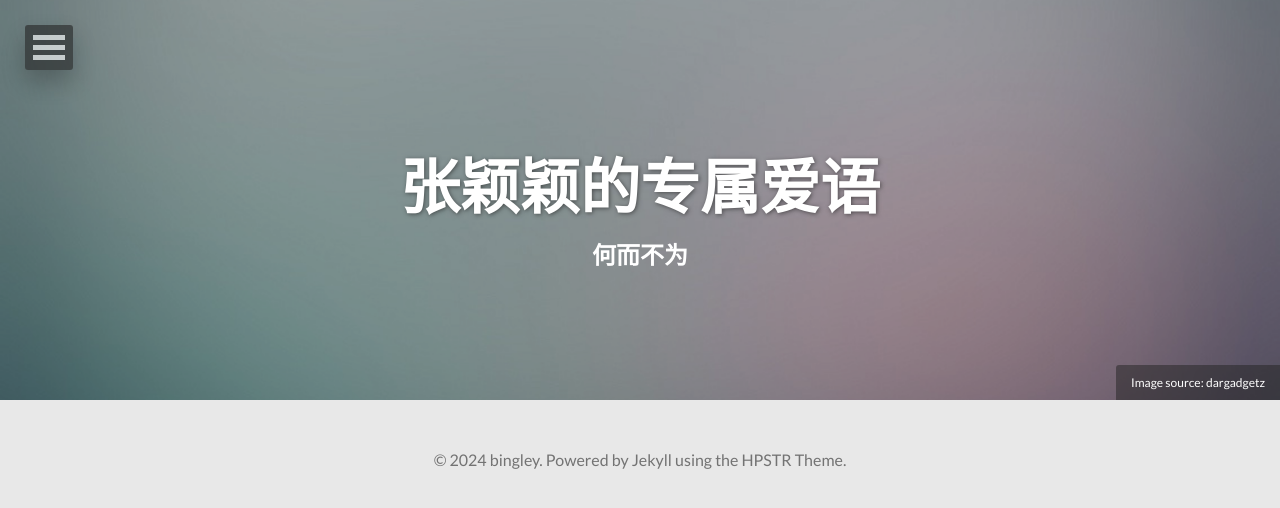
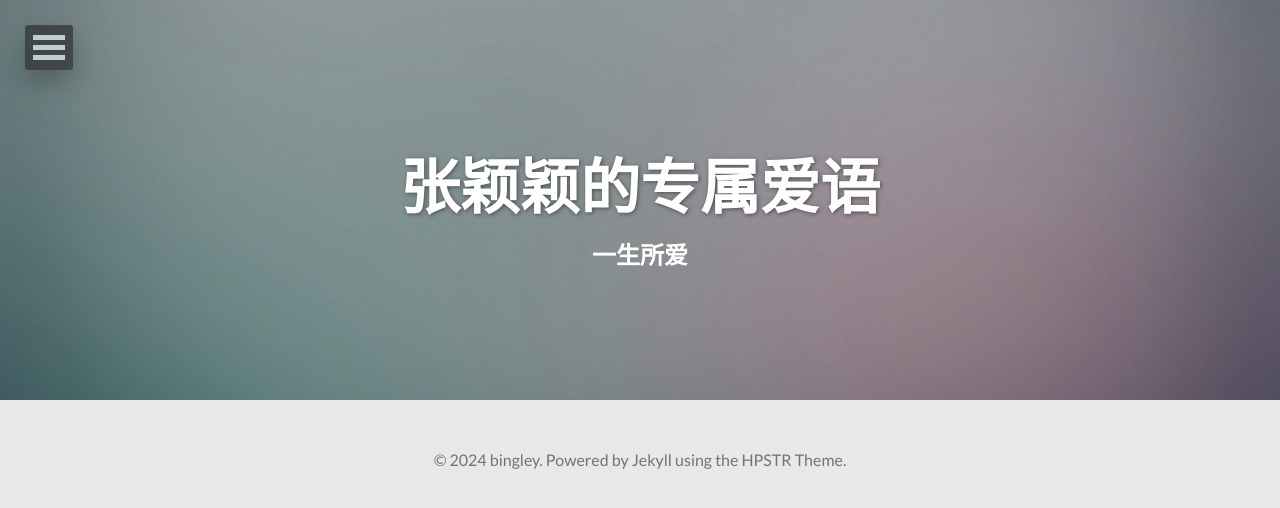
Before and after one commit to Archera/bingley, a Jekyll site: the page built from index.html, in a window 1280 px wide. Shown: the top 508 px of the page. Built offline with Jekyll 4.4.1, drawn with Linux system fonts in a browser that asks for light colours; nearby versions of some CDN libraries; the list of posts is cut into pages by our own code.

Commit message:
专属的爱开始更新

```diff
--- a/index.html
+++ b/index.html
@@ -1,13 +1,11 @@
 ---
 layout: post-index
-title: 何而不为
+title: 一生所爱
 description: "Describe this nonsense."
 tags: [Jekyll, theme, themes, responsive, blog, modern]
 comments: false
 image:
   feature: abstract-1.jpg
-  credit: dargadgetz
-  creditlink: http://www.dargadgetz.com/ios-7-abstract-wallpaper-pack-for-iphone-5-and-ipod-touch-retina/
 ---
 
 {% for post in paginator.posts %}
```
Also changed, not shown: _posts/专属爱语1.md (renamed from _posts/执着的爱.md).
